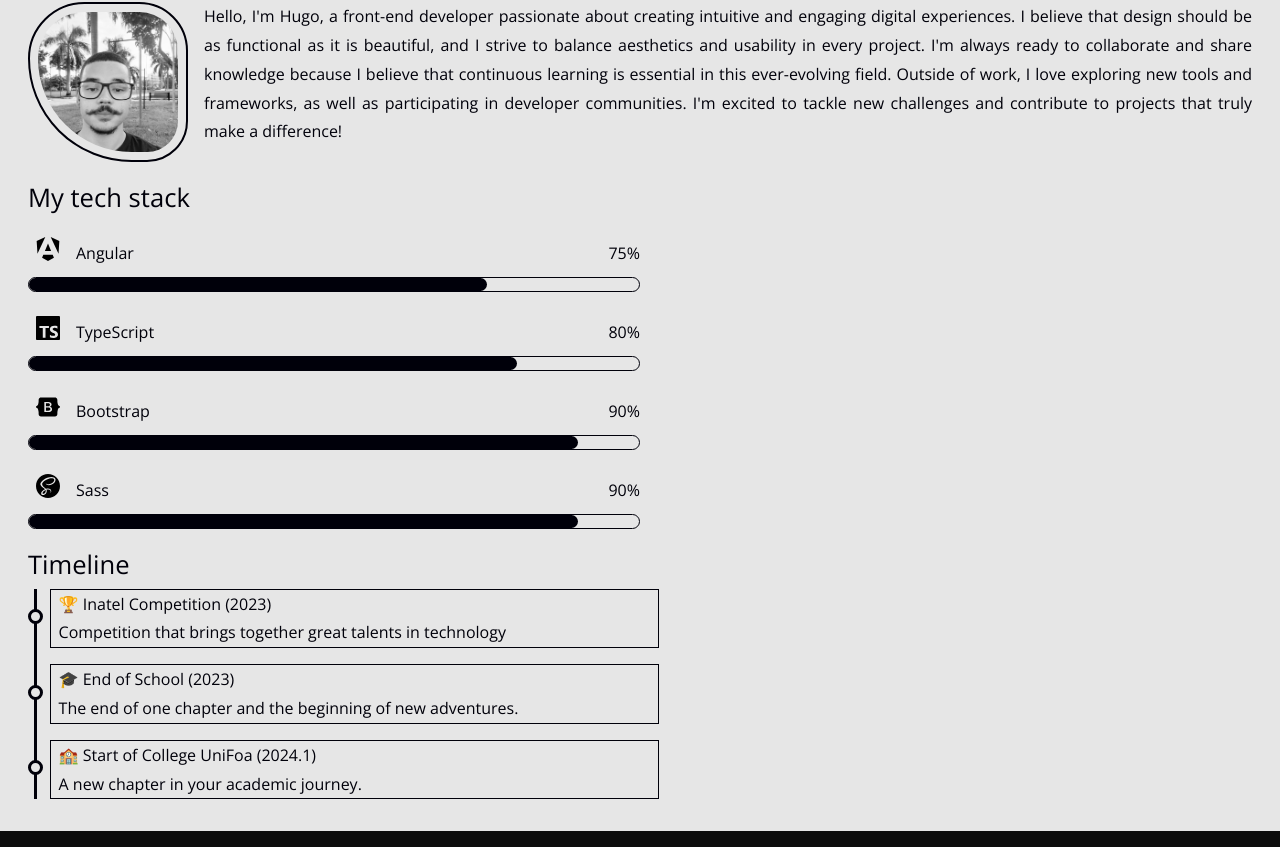
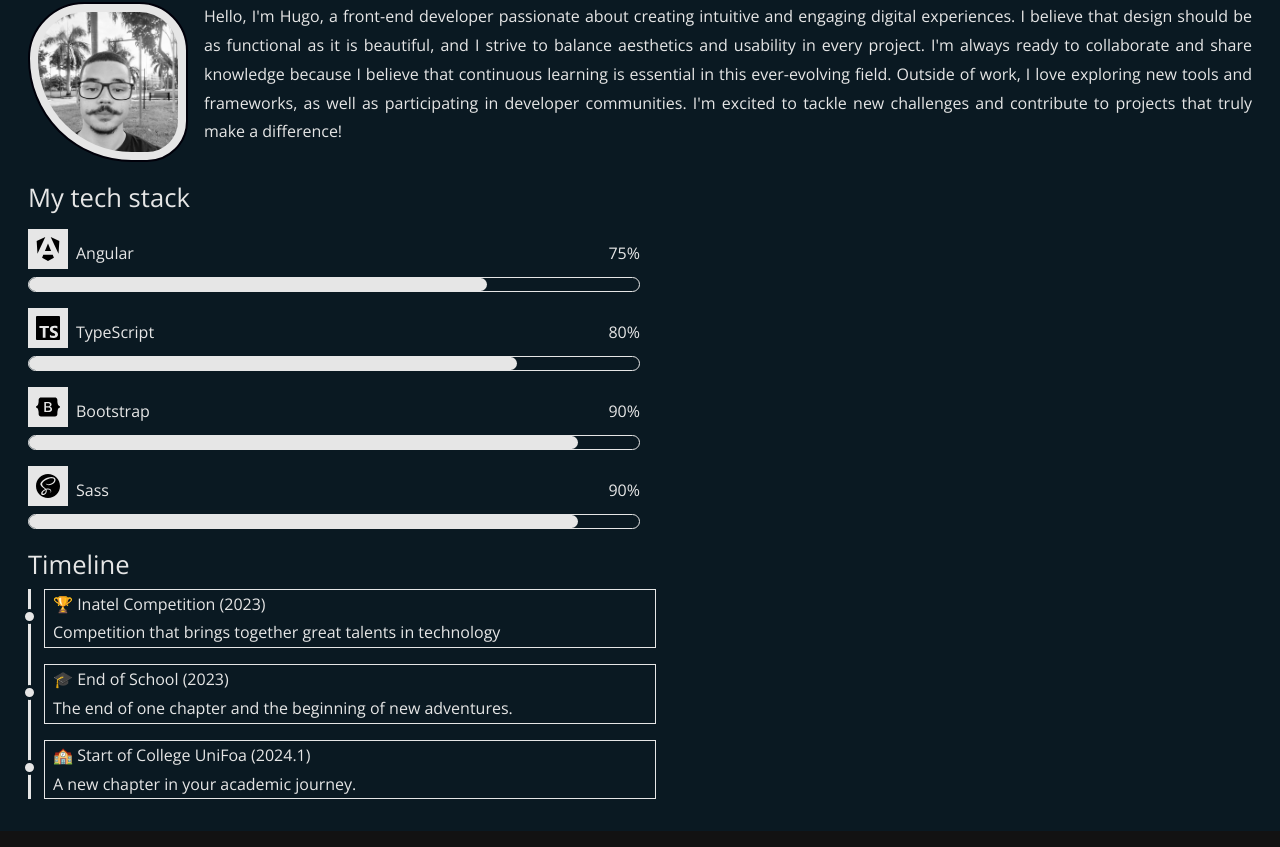
Before and after one commit to Hugodelelis/portfolio, an Angular app: page / in a window 1280 px wide. Shown: the part 873-1720 px from the top of the page. Built offline with nearby package versions, Linux system fonts and the light colour scheme.

Commit message:
test new design

```diff
--- a/src/app/modules/components/about/about.component.scss
+++ b/src/app/modules/components/about/about.component.scss
@@ -4,20 +4,16 @@
         display: flex;
         justify-content: center;
         align-items: center;
-        color: var(--black-010);
+        color: var(--white-010);
         padding: 1em;
         scroll-margin-top: 35px;
-        background-color: var(--white-010);
+        background-color: #0a1922;
 
         .container {
             display: flex;
             justify-content: center;
             align-items: center;
             max-width: 80em;
-
-            h2 {
-                color: var(--black-010);
-            }
 
             .about {
                 display: flex;
@@ -52,7 +48,7 @@
                             padding: 0;
                             font-size: 1em;
                             font-weight: 400;
-                            color: var(--black-010);
+                            color: var(--white-010);
                         }
                     }
 
@@ -63,10 +59,10 @@
                     .bar {
                         width: 100%;
                         height: 15px;
-                        border: 1px solid var(--black-010);
+                        border: 1px solid var(--white-010);
                         border-radius: 2em;
                         .porcent {
-                            background-color: var(--black-010);
+                            background-color: var(--white-010);
                             height: 100%;
                             border-radius: 2em;
                         }
@@ -76,7 +72,6 @@
 
             .line-time {
                 position: relative;
-                margin-left: 0.35em;
 
                 .event {
                     margin-left: 1em;
@@ -84,7 +79,7 @@
                     padding: 0 0.5em;
                     position: relative;
                     width: 50%;
-                    border: 1px solid var(--black-010);
+                    border: 1px solid var(--white-010);
                     transition: 0.4s ease all;
 
                     p {
@@ -96,7 +91,7 @@
                         content: '';
                         position: absolute;
                         background-color: var(--white-010);
-                        border: 3px solid var(--black-010);
+                        border: 3px solid #0a1922;
                         border-radius: 50%;
                         left: -22.8px;
                         bottom: 40%;
@@ -106,15 +101,15 @@
                     }
 
                     &:hover {
-                        background-color: var(--black-010);
-                        color: var(--white-010);
+                        background-color: var(--white-010);
+                        color: var(--black-010);
                     }
                 }
 
                 &::before {
                     content: '';
                     position: absolute;
-                    background-color: var(--black-010);
+                    background-color: var(--white-010);
                     width: 0.2em;
                     height: 100%;
                 }
--- a/src/app/modules/components/home/home.component.scss
+++ b/src/app/modules/components/home/home.component.scss
@@ -1,7 +1,7 @@
 :host {
     #home {
         min-height: 100vh;
-        background: #121212;
+        background: #0d0d0d;
         display: flex;
         flex-direction: column;
         gap: 1em;
--- a/src/app/modules/components/projects/projects.component.scss
+++ b/src/app/modules/components/projects/projects.component.scss
@@ -8,7 +8,7 @@
         width: 100%;
         padding: 0.8em;
         scroll-margin-top: 2.5em;
-        background-color: #0d0d0d;
+        background-color: #121212;
 
         h2 {
             text-align: center;
```
